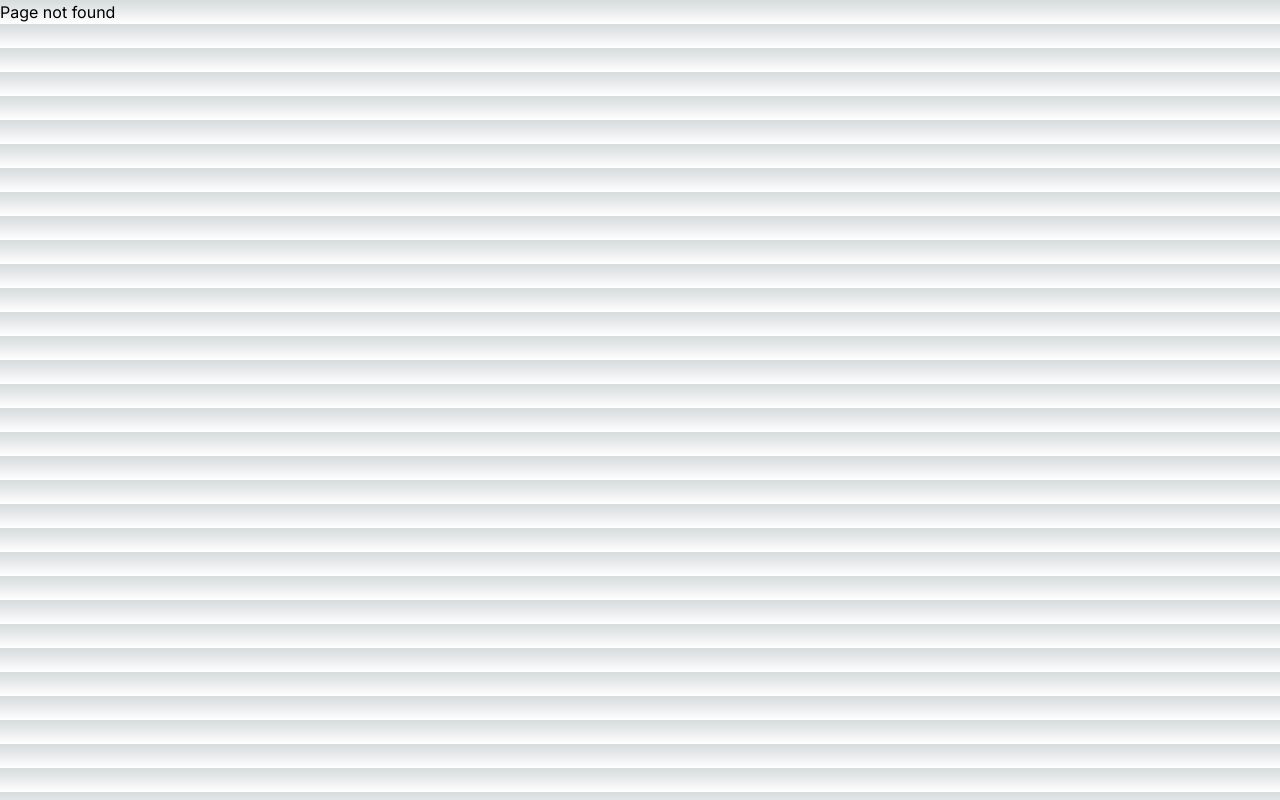
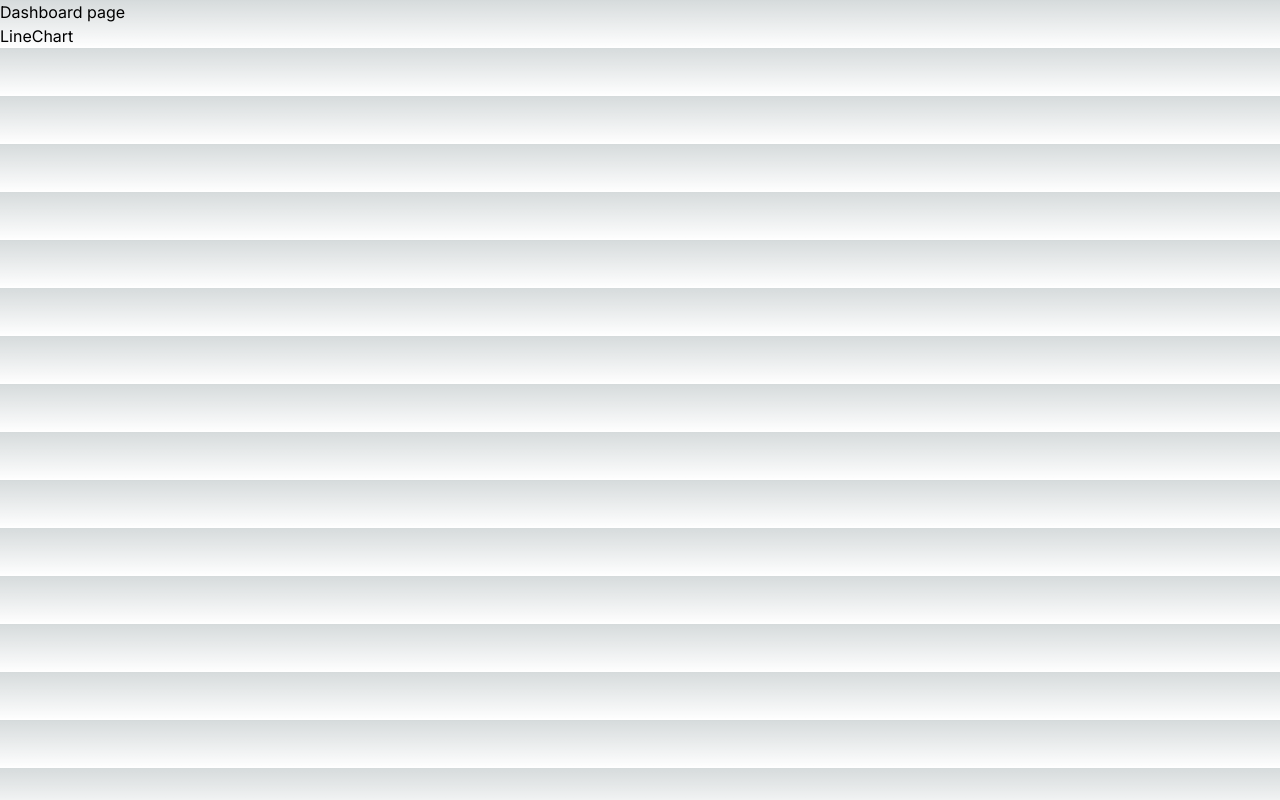
Before and after one commit to nzkks/nextjs, a Next.js app: page /dashboard in a window 1280 px wide. Before the commit this address had no page. Built offline with nearby package versions, Linux system fonts and the light colour scheme.

Commit message:
Within a route folder which has page.tsx, if other tsx files kept they are not routable. This is called file colocation

```diff
--- /dev/null
+++ b/src/app/dashboard/line-chart.tsx
@@ -0,0 +1,5 @@
+const LineChart = () => {
+  return <div>LineChart</div>;
+};
+
+export default LineChart;
--- /dev/null
+++ b/src/app/dashboard/page.tsx
@@ -0,0 +1,12 @@
+import LineChart from './line-chart';
+
+const Dashboard = () => {
+  return (
+    <div>
+      Dashboard page
+      <LineChart />
+    </div>
+  );
+};
+
+export default Dashboard;
```
